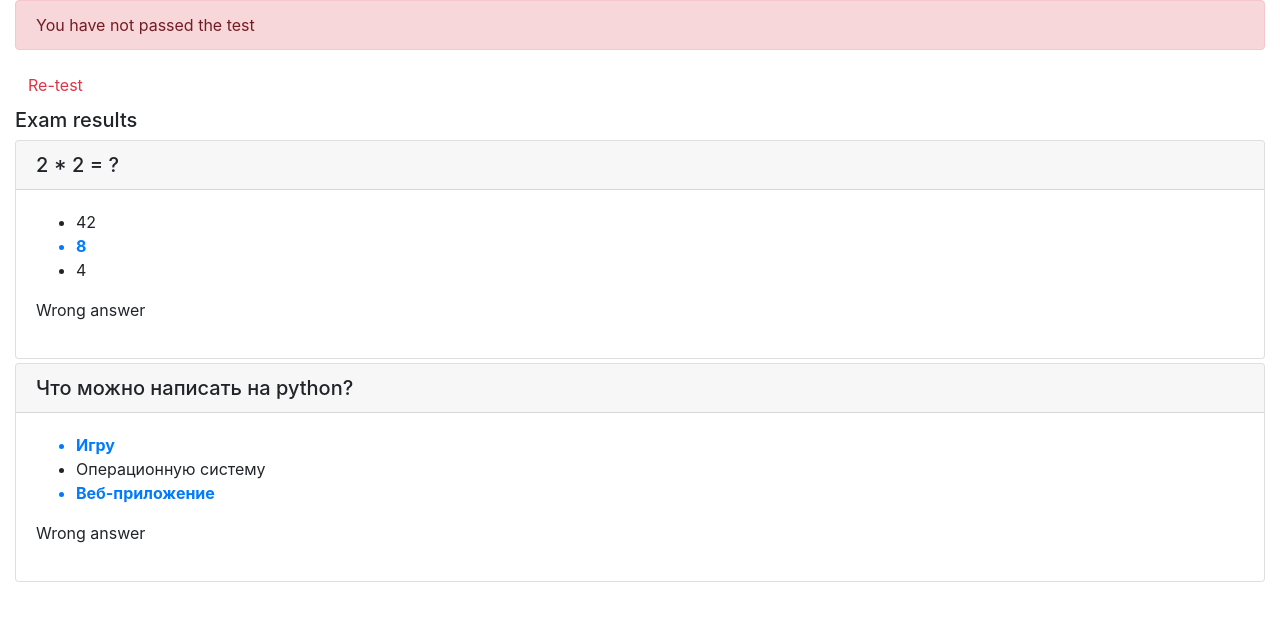
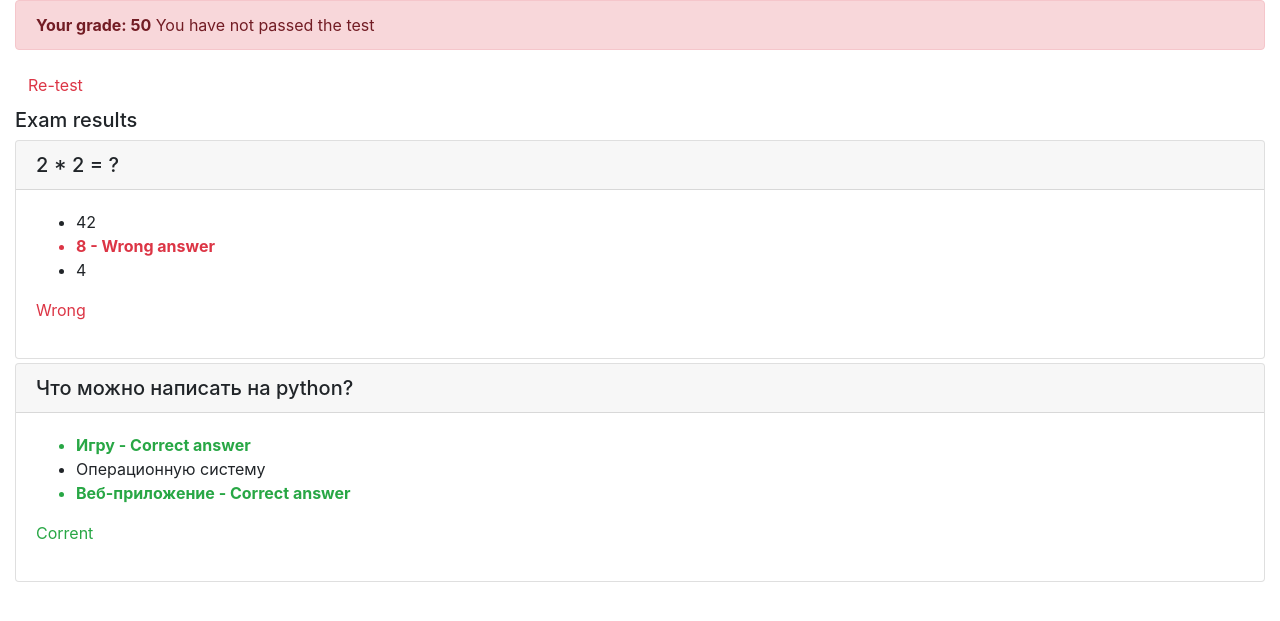
Before and after one commit to pharick/ibm-django-lab, a Django app: page /onlinecourse/1/submission/11/ in a window 1280 px wide. Shown: the part 56-677 px from the top of the page. Run offline with Django 3.2, Linux system fonts and the light colour scheme; data comes from the database, SQL or seed files in the repository; both versions use the stored data as it was after the commit; some libraries are stand-ins or nearby versions.

Commit message:
exam results

```diff
--- a/onlinecourse/templates/onlinecourse/exam_result_bootstrap.html
+++ b/onlinecourse/templates/onlinecourse/exam_result_bootstrap.html
@@ -1,9 +1,12 @@
+{% load exam_result_extras %}
+
 <!DOCTYPE html>
 <html lang="en">
 <head>
     <meta charset="UTF-8">
     {% load static %}
     <link rel="stylesheet" href="https://maxcdn.bootstrapcdn.com/bootstrap/4.5.2/css/bootstrap.min.css">
+    <title>Online Courses - {{ course.name }} exam results</title>
 </head>
 <body>
 
@@ -38,30 +41,45 @@
 <div class="container-fluid">
     {% if grade > 80 %}
         <div class="alert alert-success">
-           <b>Congratulations, {{ user.first_name }}!</b> You have passed the exam and completed the course with score
+           <b>Your grade: {{ grade }}</b> <b>Congratulations, {{ user.first_name }}!</b> You have passed the exam and completed the course with score
         </div>
     {% else %}
         <div class="alert alert-danger">
-            You have not passed the test
+            <b>Your grade: {{ grade }}</b> You have not passed the test
         </div>
         <a class="btn btn-link text-danger" href="{% url 'onlinecourse:course_details' course.id %}">Re-test</a>
     {% endif %}
+
     <div class="card-columns-vertical mt-1">
         <h5 class="">Exam results</h5>
-        {% for question in course.question_set.all %}
+        {% for question, choice_ids, correct_ids in questions %}
             <div class="card my-1">
                 <div class="card-header"><h5 class="m-0">{{ question.question_text }}</h5></div>
                 <div class="card-body">
                     <ul>
                         {% for choice in question.choice_set.all %}
-                            <li class="{% if choice.id in selected_ids %} text-primary font-weight-bold {% endif %}">{{ choice.choice_text }}</li>
+                            <li class="
+                                    {% if choice.id in choice_ids %} font-weight-bold {% endif %}
+                                    {% if choice.id in choice_ids and choice.id in correct_ids %}
+                                        text-success
+                                    {% elif choice.id in choice_ids and choice.id not in correct_ids %}
+                                        text-danger
+                                    {% endif %}
+                            ">
+                                {{ choice.choice_text }}
+                                {% if choice.id in choice_ids and choice.id in correct_ids %}
+                                    - Correct answer
+                                {% elif choice.id in choice_ids and choice.id not in correct_ids %}
+                                    - Wrong answer
+                                {% endif %}
+                            </li>
                         {% endfor %}
                     </ul>
 
-                    {% if question.is_get_score %}
-                        <p>Corrent answer</p>
+                    {% if question|is_get_score:choice_ids %}
+                        <p class="text-success">Corrent</p>
                     {% else %}
-                        <p>Wrong answer</p>
+                        <p class="text-danger">Wrong</p>
                     {% endif %}
                 </div>
             </div>
--- a/onlinecourse/templates/onlinecourse/user_login_bootstrap.html
+++ b/onlinecourse/templates/onlinecourse/user_login_bootstrap.html
@@ -4,6 +4,7 @@
     <meta charset="UTF-8">
     {% load static %}
     <link rel="stylesheet" href="https://maxcdn.bootstrapcdn.com/bootstrap/4.5.2/css/bootstrap.min.css">
+    <title>Online Courses - Login</title>
 </head>
 <body>
 
--- a/onlinecourse/templates/onlinecourse/user_registration_bootstrap.html
+++ b/onlinecourse/templates/onlinecourse/user_registration_bootstrap.html
@@ -4,6 +4,7 @@
     <meta charset="UTF-8">
     {% load static %}
     <link rel="stylesheet" href="https://maxcdn.bootstrapcdn.com/bootstrap/4.5.2/css/bootstrap.min.css">
+    <title>Online Courses - Registration</title>
 </head>
 <body>
 
--- /dev/null
+++ b/onlinecourse/templatetags/exam_result_extras.py
@@ -0,0 +1,10 @@
+from django import template
+
+register = template.Library()
+
+
+def is_get_score(question, answer_ids):
+    return question.is_get_score(answer_ids)
+
+
+register.filter('is_get_score', is_get_score)
--- a/onlinecourse/views.py
+++ b/onlinecourse/views.py
@@ -141,16 +141,23 @@ def submit(request, course_id):
 def show_exam_result(request, course_id, submission_id):
     course = get_object_or_404(Course, id=course_id)
     submission = get_object_or_404(Submission, id=submission_id)
-    selected_ids = [choice.id for choice in submission.choices.all()]
 
     grade = 0
+    questions = []
     for question in course.question_set.all():
-        if question.is_get_score(selected_ids):
+        correct_ids = question.choice_set.filter(is_correct=True).values_list('id', flat=True)
+        question_choice_ids = question.choice_set.values_list('id', flat=True)
+        choice_ids = submission.choices.filter(id__in=question_choice_ids).values_list('id', flat=True)
+        questions.append((question, choice_ids, correct_ids))
+
+        if question.is_get_score(choice_ids):
             grade += question.grade
+
+    print(questions)
 
     context = {
         'course': course,
-        'selected_ids': selected_ids,
+        'questions': questions,
         'grade': grade,
     }
 
```
Also changed, not shown: onlinecourse/templates/onlinecourse/course_detail_bootstrap.html (+2 -48 lines), db.sqlite3, onlinecourse/templatetags/__init__.py (added).
